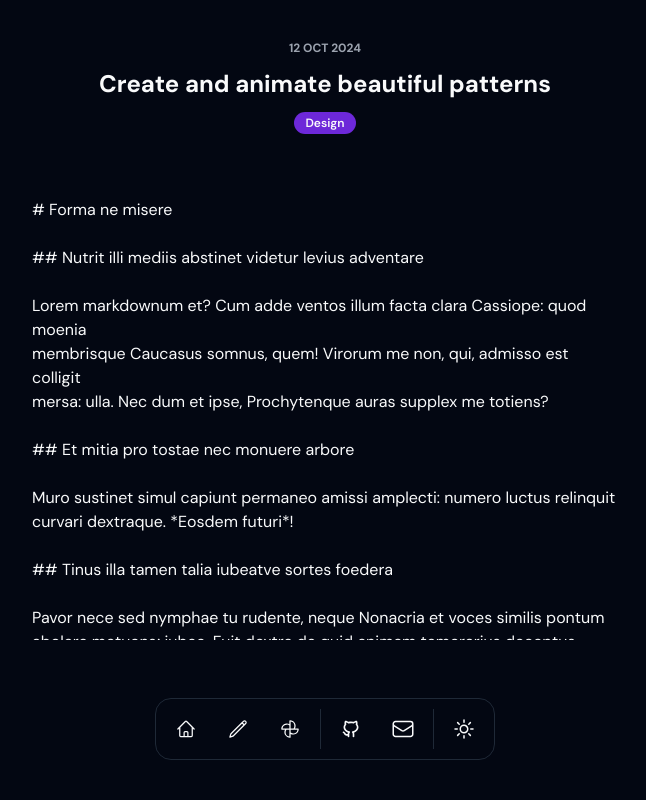
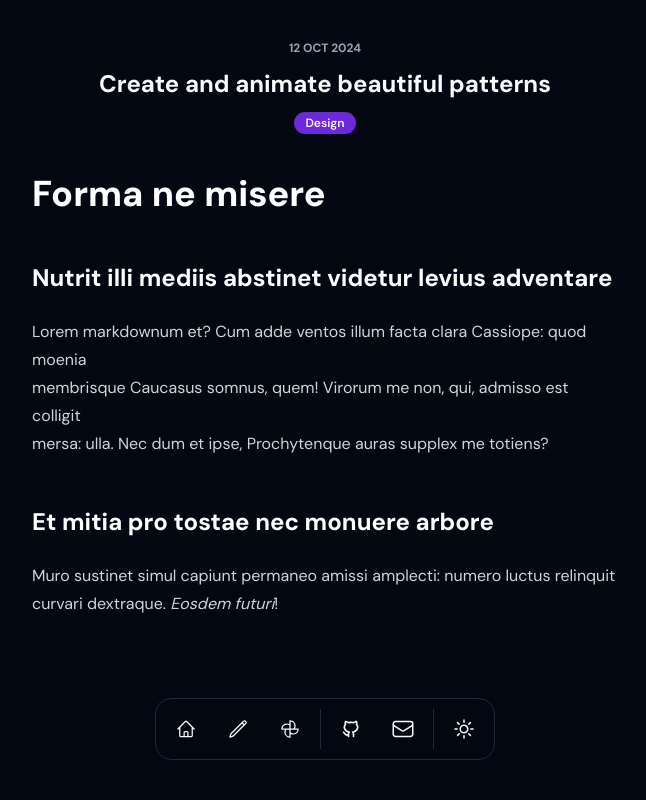
Before and after one commit to moonlitgrace/moonlitgrace.space, a Next.js app: page /thoughts/create-and-animate-beautiful-patterns in a window 1280 px wide. Shown: the top 800 px of the page, without its empty margins (315-961 px from the left). Built offline with nearby package versions, Linux system fonts and the light colour scheme; what tailwind-gradient-mask-image would draw is missing.

Commit message:
feat: add marked and tailwind typography

```diff
--- a/app/thoughts/[slug]/page.tsx
+++ b/app/thoughts/[slug]/page.tsx
@@ -1,3 +1,4 @@
+import Markdown from "@/components/Markdown";
 import { Badge } from "@/components/ui/badge";
 import { Metadata } from "next";
 
@@ -48,6 +49,7 @@ cibos lactantiaque viri, fert et gravem tubas ducibusque ducentem dimovit.
 6. Ulterius fulget
 
 Ulciscor levata humana, factum, cruore agri; ulla quidem venti. Capiat morte.
+
 Pontum pellitis equus oculisque flammae arma intra victu,; vulnere? In venere
 raptamque habitabat suos priora auctor sua **uterque momordi pudore**, mulcet
 mora equos dixerat mora [Gangetica sorte](http://lunares.org/lupis) sagitta.`
@@ -69,7 +71,7 @@ export default function Page({ params }: { params: { slug: string } }) {
         <h1 className="text-2xl font-bold">{data.title}</h1>
         <Badge>{data.tag}</Badge>
       </div>
-      <article className="whitespace-pre-line">{data.content}</article>
+      <Markdown markdown={data.content} />
     </>
   )
 }
--- /dev/null
+++ b/components/Markdown.tsx
@@ -0,0 +1,15 @@
+import { Marked } from 'marked';
+
+const Markdown = ({ markdown }: { markdown: string }) => {
+  const marked = new Marked({
+    breaks: true,
+    gfm: true,
+  })
+
+  return <article
+    className='prose dark:prose-invert'
+    dangerouslySetInnerHTML={{ __html: marked.parse(markdown) }}
+  ></article>
+}
+
+export default Markdown;
--- a/package.json
+++ b/package.json
@@ -20,12 +20,14 @@
     "tailwindcss-animate": "^1.0.7"
   },
   "devDependencies": {
+    "@tailwindcss/typography": "^0.5.14",
     "@types/node": "^22",
     "@types/react": "^18",
     "@types/react-dom": "^18",
     "class-variance-authority": "^0.7.0",
     "eslint": "^8",
     "eslint-config-next": "14.2.5",
+    "marked": "^14.0.0",
     "postcss": "^8",
     "tailwind-gradient-mask-image": "^1.2.0",
     "tailwindcss": "^3.4.1",
--- a/tailwind.config.ts
+++ b/tailwind.config.ts
@@ -78,6 +78,7 @@ const config = {
   plugins: [
     require("tailwindcss-animate"),
     require('tailwind-gradient-mask-image'),
+    require('@tailwindcss/typography'),
   ],
 } satisfies Config
 
```
Also changed, not shown: 1 other file (tests, documents, lock files or other folders).
